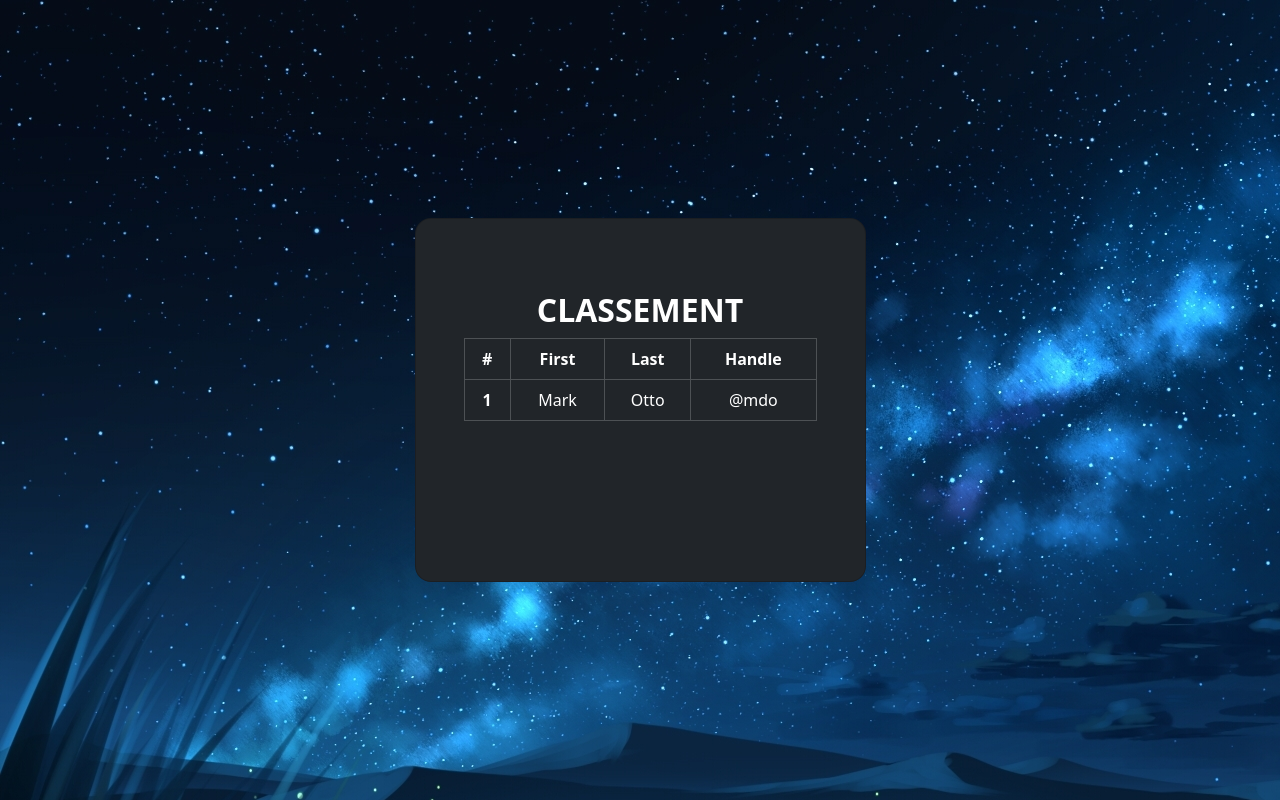
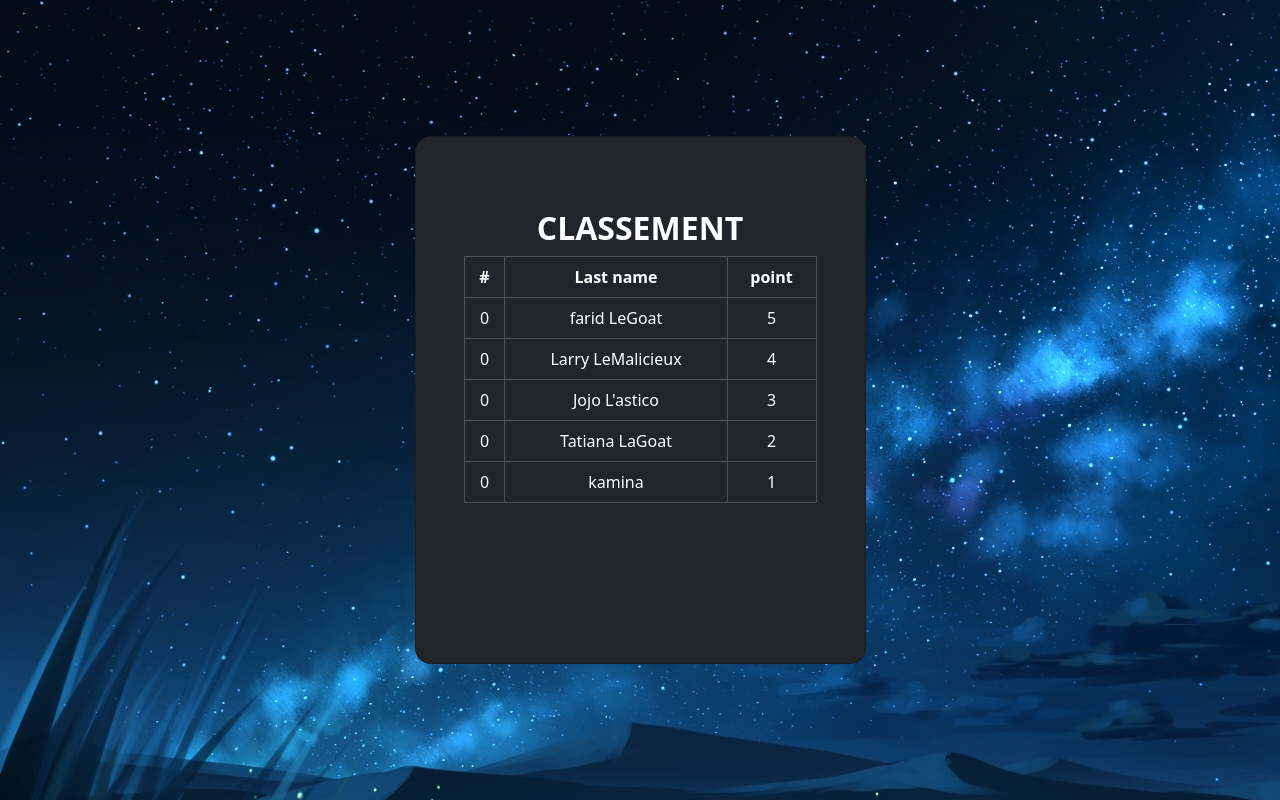
Before and after one commit to Vespid90/quizz, a Flask app: page /leader_board in a window 1280 px wide. Shown: the part 56-856 px from the top of the page. Run offline with Flask 3, Linux system fonts and the light colour scheme.

Commit message:
classement

```diff
--- a/app/app.py
+++ b/app/app.py
@@ -113,7 +113,7 @@ def quiz(question_number):
 
     # read and save user's answer
     if request.method == "POST":
-        user_answer = request.form.get('name')
+        return redirect(url_for('quiz', question_number=question_number + 1))
         if True:
             pass
         else:
@@ -128,12 +128,16 @@ def quiz(question_number):
 
 
 
-classement={"farid LeGoat","Larry LeMalicieux" ,"Jojo L'astico" ,"Tatiana LaGoat"}
+classement=[{'5' :'farid LeGoat'},
+            {'4' :"Larry LeMalicieux"},
+            {'3' :"Jojo L'astico"},
+            {'2' :"Tatiana LaGoat"},
+            {'1' :"kamina"}]
 #from config import base
-
+j=0
 @app.route("/leader_board")
 def learder_board():
-   return render_template("leader_board.html")
+   return render_template("leader_board.html",classement=classement,j=j)
 
 if  __name__ == '__main__':
   app.run(debug=True)
--- a/app/templates/leader_board.html
+++ b/app/templates/leader_board.html
@@ -21,30 +21,21 @@
                   <thead>
                     <tr>
                       <th scope="col">#</th>
-                      <th scope="col">First</th>
-                      <th scope="col">Last</th>
-                      <th scope="col">Handle</th>
+                      <th scope="col">Last name</th>
+                      <th scope="col">point</th>
                     </tr>
                   </thead>
                   <tbody>
+                  {% for i in classement: %}
+                    {% for item, value in i.items(): %}
+                         <tr>
+                           <td>{{j}}</td>
+                           <td>{{ value }}</td>
+                           <td>{{ item }}</td>
+                         </tr>
+                    {% endfor %}
+                  {% endfor %}
 
-                    <tr>
-                      <th scope="row">1</th>
-                      <td>Mark</td>
-                      <td>Otto</td>
-                      <td>@mdo</td>
-                    </tr>
-<!--                    <tr>-->
-<!--                      <th scope="row">2</th>-->
-<!--                      <td>Jacob</td>-->
-<!--                      <td>Thornton</td>-->
-<!--                      <td>@fat</td>-->
-<!--                    </tr>-->
-<!--                    <tr>-->
-<!--                      <th scope="row">3</th>-->
-<!--                      <td colspan="2">Larry the Bird</td>-->
-<!--                      <td>@twitter</td>-->
-<!--                    </tr>-->
                   </tbody>
                 </table>
 
--- a/app/templates/quiz.html
+++ b/app/templates/quiz.html
@@ -16,15 +16,14 @@
                           <p class="text-white-50 mb-5">Qui est donc ce personnage ?</p>
 
                           <div class="text-center">
-                              <p>{{image_link}}</p>
+
                               <img src='../static/img/{{image_link}}'  alt="" />
                           </div>
                             <!--  Mettre les nom tiré au sort et la reponse                          -->
                           <form method="post">
                               {% for i in names : %}
                                 <input type="radio" id="name1" name="name" value="HTML">
-                                <pi>{{i}}</pi>
-                                <label for="name1">{{names[i]}}</label><br>
+                                <label for="name1">{{i}}</label><br>
                               {%endfor%}
 
 
```
